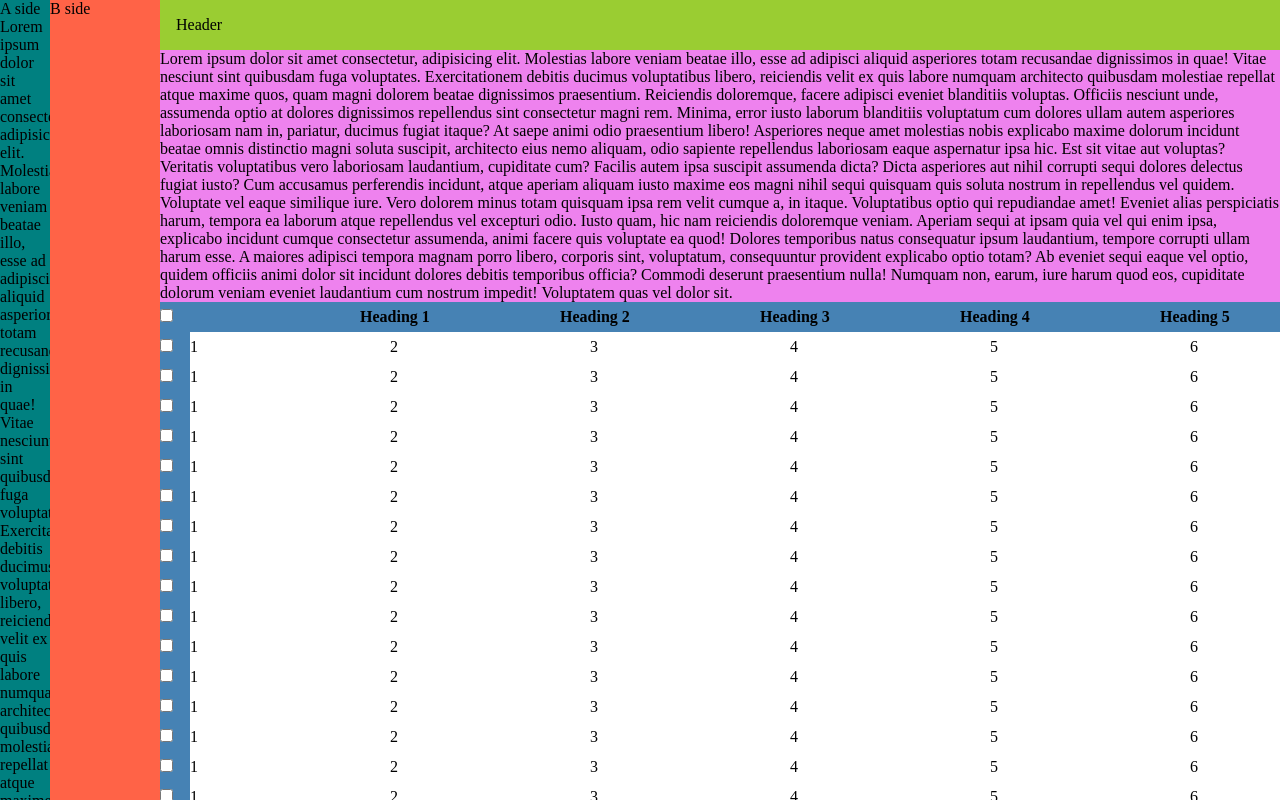
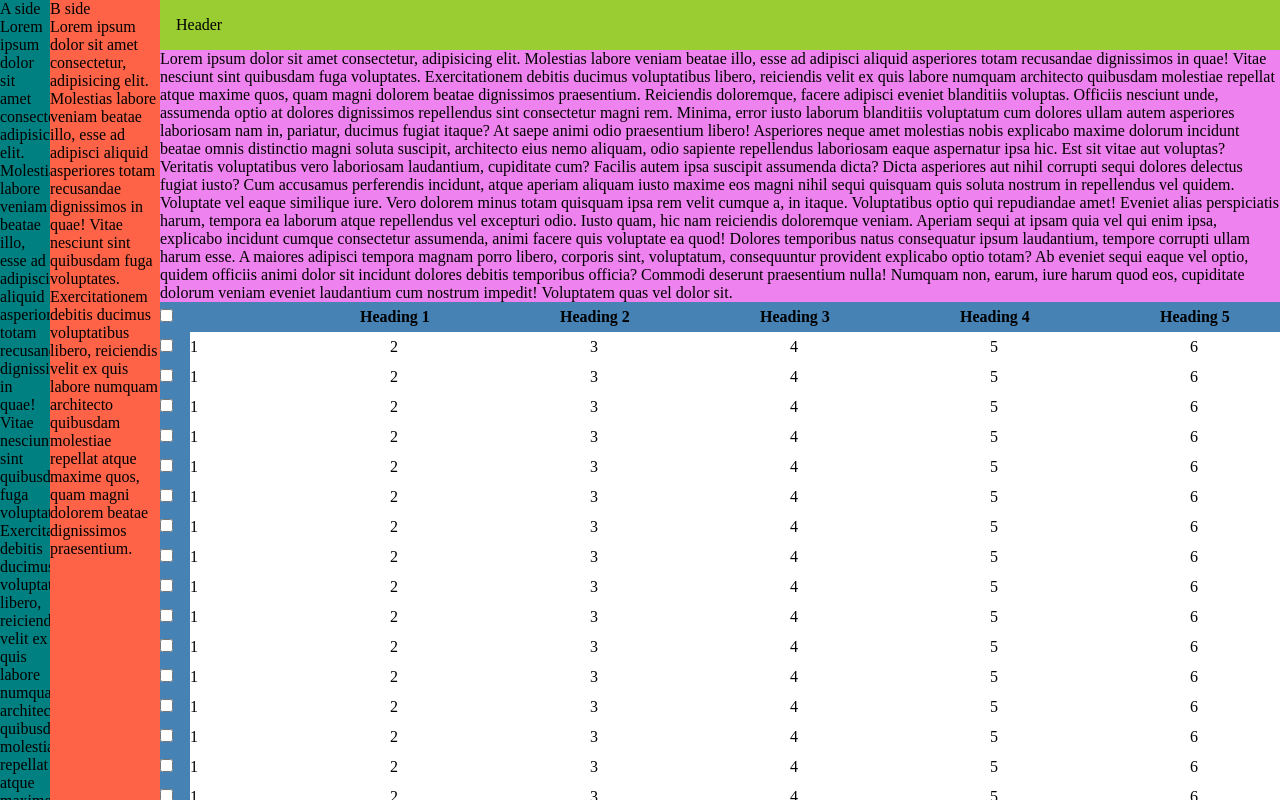
Before and after one commit to zion86/test-task-table, a plain HTML site: page index.html in a window 1280 px wide. Drawn offline with Linux system fonts and the light colour scheme.

Commit message:
Update index.html

```diff
--- a/index.html
+++ b/index.html
@@ -16,7 +16,10 @@
     <p>Lorem ipsum dolor sit amet consectetur, adipisicing elit. Molestias labore veniam beatae illo, esse ad adipisci aliquid asperiores totam recusandae dignissimos in quae! Vitae nesciunt sint quibusdam fuga voluptates. Exercitationem debitis ducimus voluptatibus libero, reiciendis velit ex quis labore numquam architecto quibusdam molestiae repellat atque maxime quos, quam magni dolorem beatae dignissimos praesentium.</p>
   </aside>
   <!-- /.aside -->
-  <aside class="aside aside--right">B side</aside>
+  <aside class="aside aside--right">
+    B side
+    <p>Lorem ipsum dolor sit amet consectetur, adipisicing elit. Molestias labore veniam beatae illo, esse ad adipisci aliquid asperiores totam recusandae dignissimos in quae! Vitae nesciunt sint quibusdam fuga voluptates. Exercitationem debitis ducimus voluptatibus libero, reiciendis velit ex quis labore numquam architecto quibusdam molestiae repellat atque maxime quos, quam magni dolorem beatae dignissimos praesentium.</p>
+  </aside>
   <!-- /.aside -->
 
   <main class="main-content">
```
